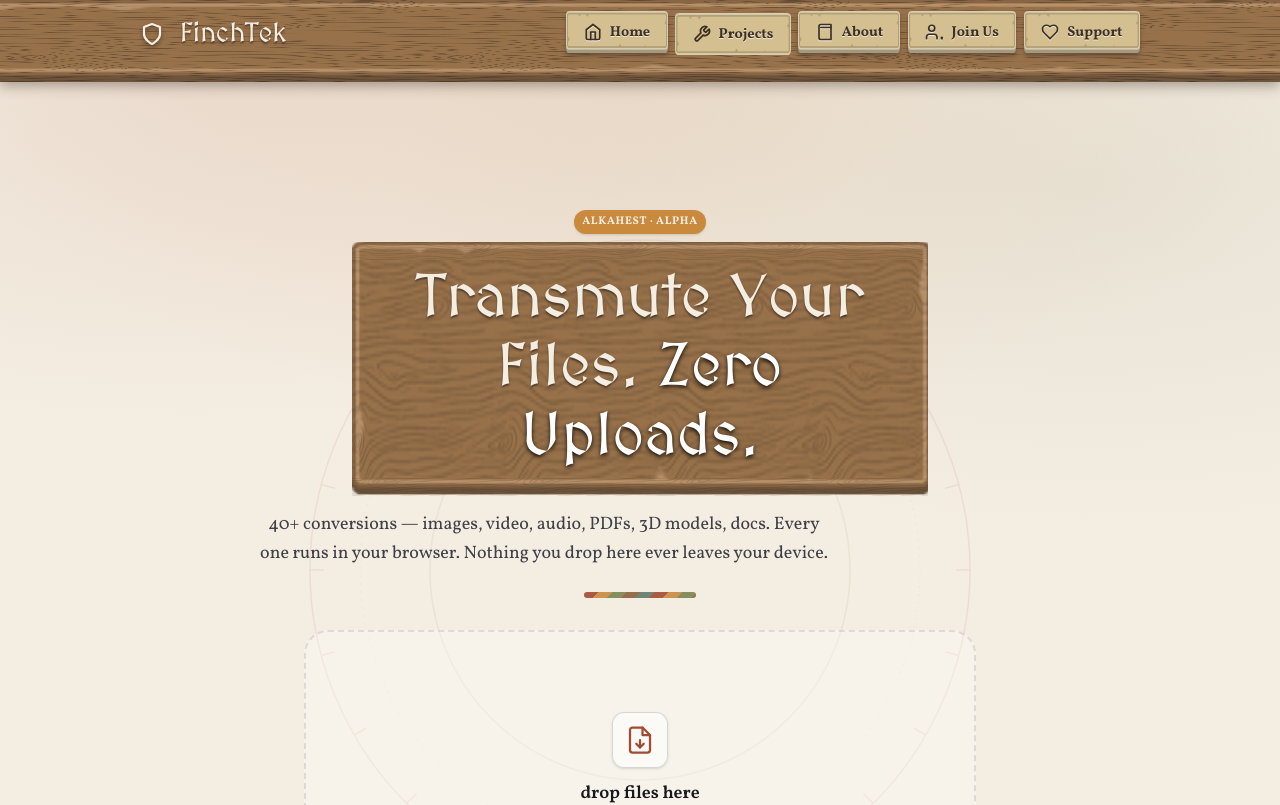
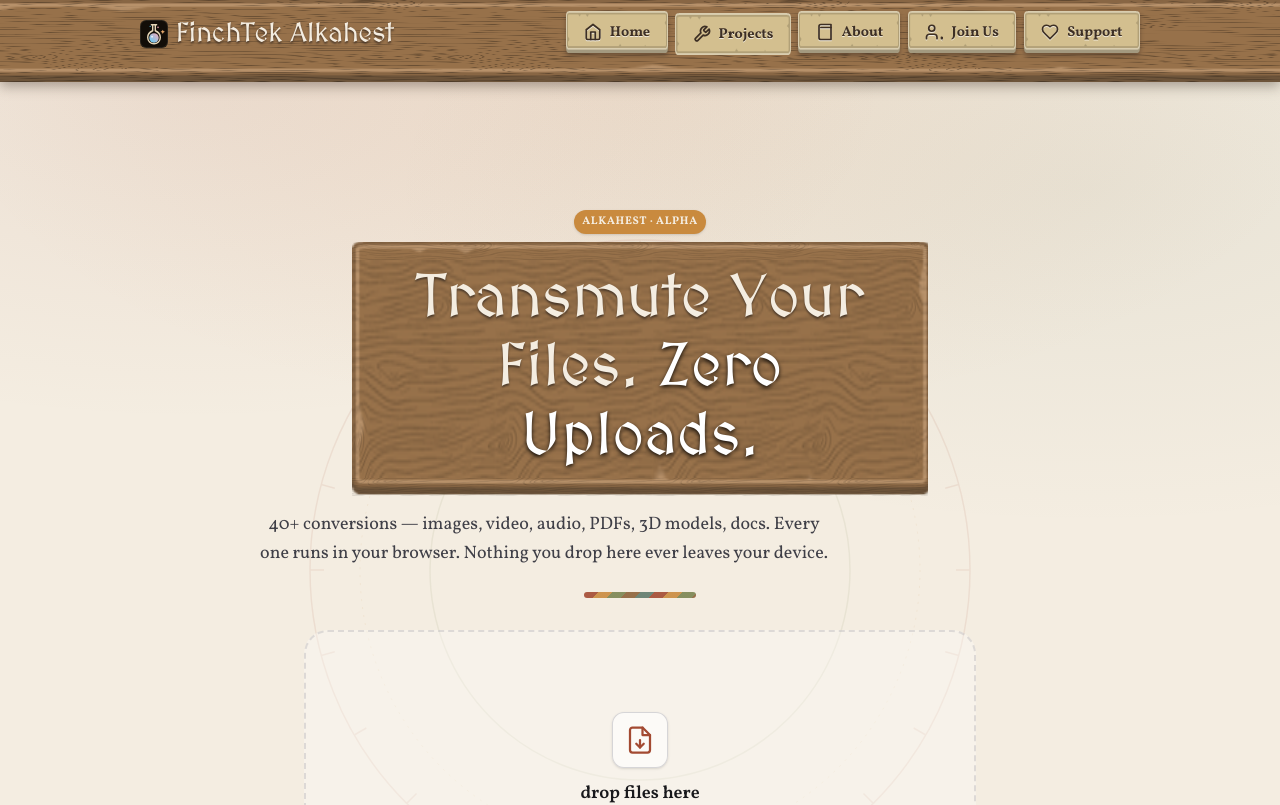
Before and after one commit to finchtek/alkahest, a SvelteKit app: page / in a window 1280 px wide. Shown: the top 805 px of the page. Built offline with nearby package versions, Linux system fonts and the light colour scheme; a web font is replaced by a local one.

Commit message:
Update Alkahest logo to potion flask, text to FinchTek Alkahest, and stack footer vertically

```diff
--- a/src/app.css
+++ b/src/app.css
@@ -292,6 +292,16 @@
 .logo::after {
   content: "FinchTek";
   font-size: 1.7rem;
+}
+.alkahest-logo::after {
+  content: none !important;
+  display: none !important;
+}
+.logo-title {
+  font-size: 1.7rem;
+  font-family: var(--font-display);
+  color: var(--color-text-inverse);
+  text-shadow: 0 2px 2px rgba(61, 47, 36, 0.75);
 }
 .logo:hover { opacity: 0.85; transform: translateY(-4px) scale(1.02); text-decoration: none !important; }
 .logo .logo-icon {
@@ -775,10 +785,10 @@
 
 .footer-inner {
   display: flex;
-  flex-wrap: wrap;
-  gap: var(--space-lg);
+  flex-direction: column;
+  align-items: center;
   justify-content: center;
-  align-items: center;
+  gap: var(--space-md);
   text-align: center;
 }
 
--- a/src/lib/components/Header.svelte
+++ b/src/lib/components/Header.svelte
@@ -1,11 +1,12 @@
 <script lang="ts">
+	import Logo from './Logo.svelte';
 </script>
 
 <header class="site-header">
 	<div class="wrap header-inner">
-		<a href="https://finchtek.org/index.html" class="logo">
-			<svg class="logo-icon" width="24" height="24" viewBox="0 0 24 24" fill="none" stroke="currentColor" stroke-width="2.2" stroke-linecap="round" stroke-linejoin="round"><path d="M12 22s8-4 8-10V5l-8-3-8 3v7c0 6 8 10 8 10z"/></svg>
-			<span>FinchTek</span>
+		<a href="https://finchtek.org/index.html" class="logo alkahest-logo">
+			<Logo size={28} />
+			<span class="logo-title">FinchTek Alkahest</span>
 		</a>
 		<nav class="primary-nav" aria-label="Primary">
 			<ul>
```
